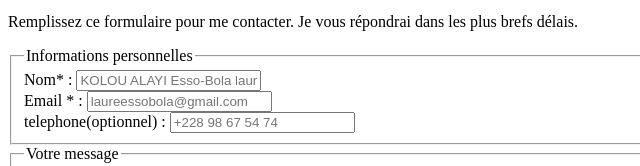
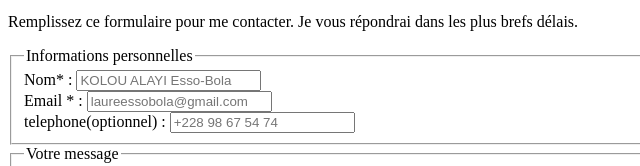
Before and after one commit to laureanastasia-beep/ipnet-it130-laure, a plain HTML site: page contact.html in a window 1280 px wide. Shown: the part 188-354 px from the top of the page, 0-640 px from the left. Drawn offline with Linux system fonts and the light colour scheme.

Commit message:
Finalisation de la page contact.html -TP Semaine 3

```diff
--- a/contact.html
+++ b/contact.html
@@ -33,7 +33,7 @@
 
           <div>
             <label for="nom">Nom<span aria-hidden="true">*</span> :</label>
-            <input type="text" id="nom" name="nom" placeholder="KOLOU ALAYI Esso-Bola laure" required minlength="2" maxlength="50">
+            <input type="text" id="nom" name="nom" placeholder="KOLOU ALAYI Esso-Bola " required minlength="2" maxlength="50">
           </div>
 
           <div>
```
